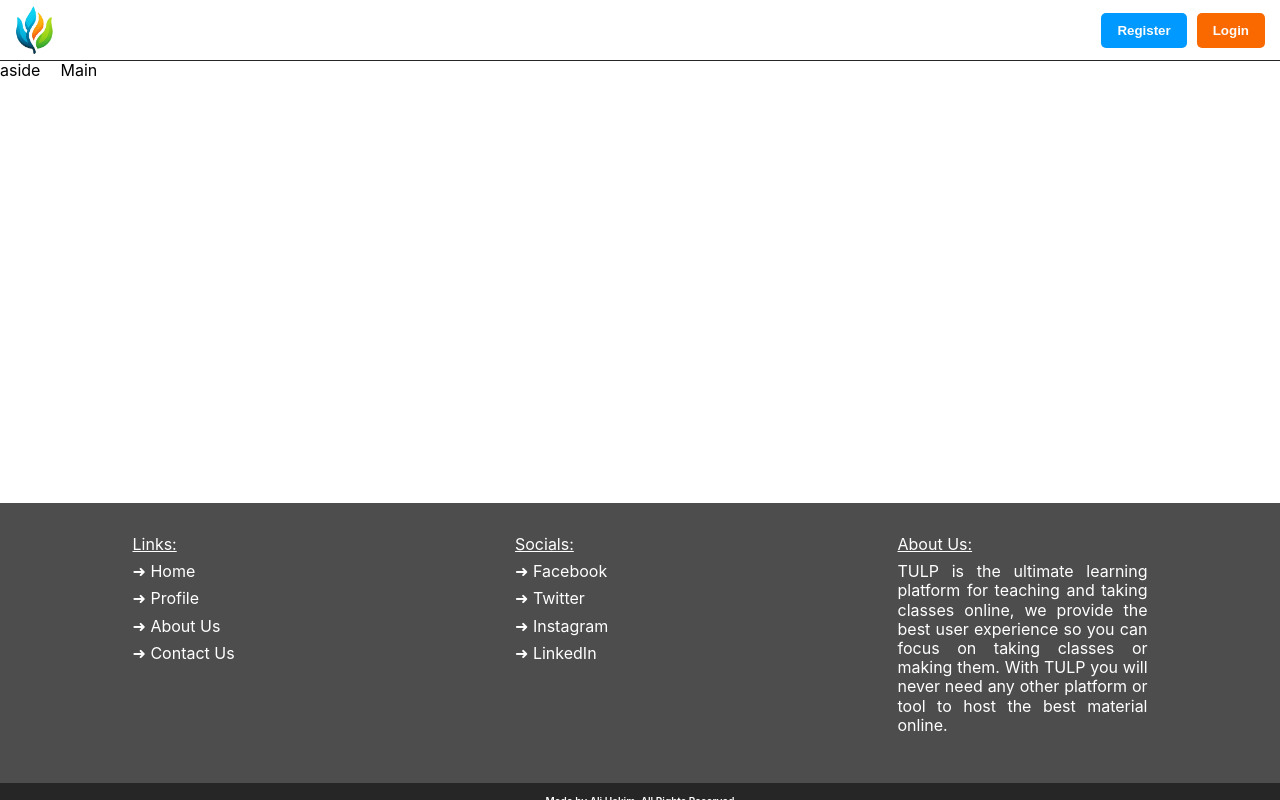
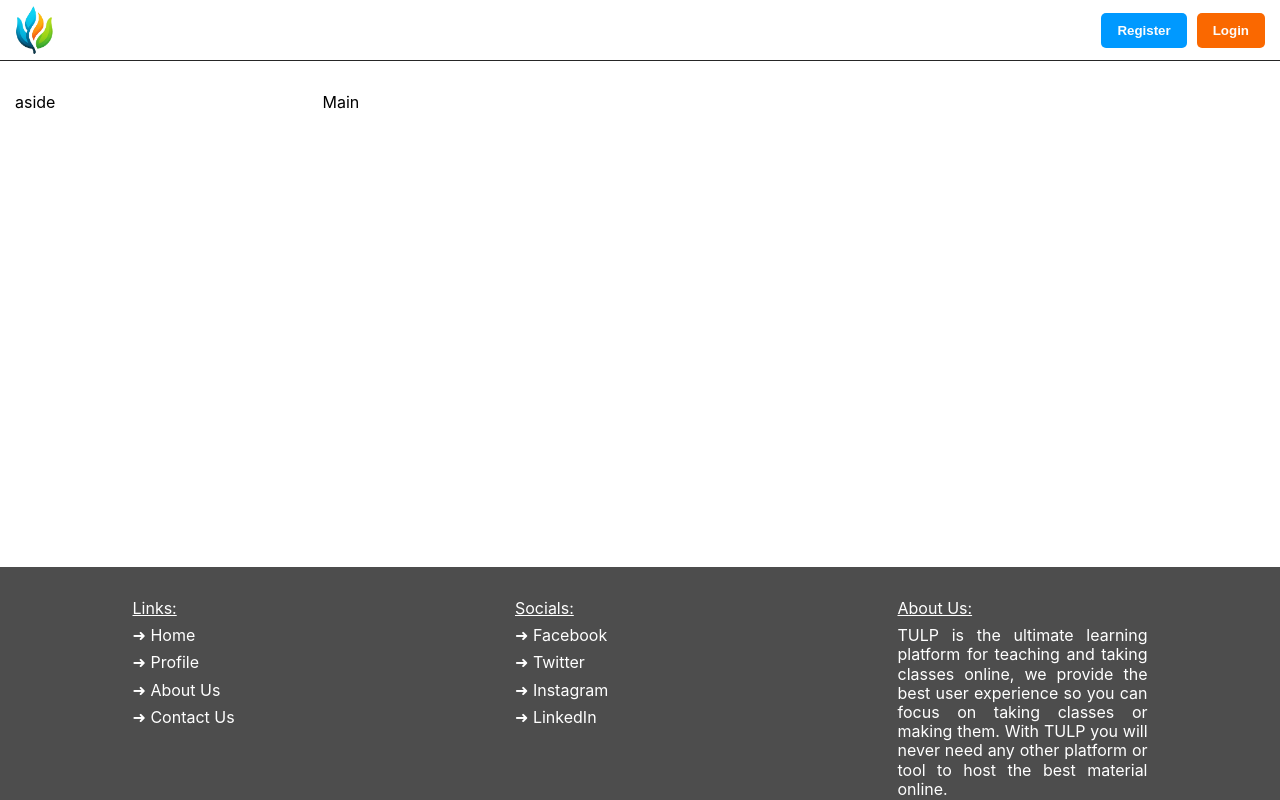
Before and after one commit to AliHakim773/TULP, a React (Vite) app in the folder tulp-frontend/: page / in a window 1280 px wide. Built offline with nearby package versions, Linux system fonts and the light colour scheme; no server answers.

Commit message:
Frontend: added basic styles for aside

```diff
--- a/tulp-frontend/src/pages/LandingPage/index.jsx
+++ b/tulp-frontend/src/pages/LandingPage/index.jsx
@@ -9,7 +9,7 @@ const LandingPage = () => {
       <BasicLayout>
         <div className='flex w-100 center'>
           <div className='home-page flex'>
-            <aside>aside</aside>
+            <aside className='landing-aside'>aside</aside>
             <LandingFeed />
           </div>
         </div>
--- a/tulp-frontend/src/pages/LandingPage/styles.css
+++ b/tulp-frontend/src/pages/LandingPage/styles.css
@@ -1,5 +1,10 @@
 .home-page {
   height: calc(100vh - 358px);
   width: min(100%, 1600px);
+  margin-block: 2rem;
+  padding-inline: 15px;
   gap: 20px;
 }
+.landing-aside {
+  width: 23%;
+}
```
